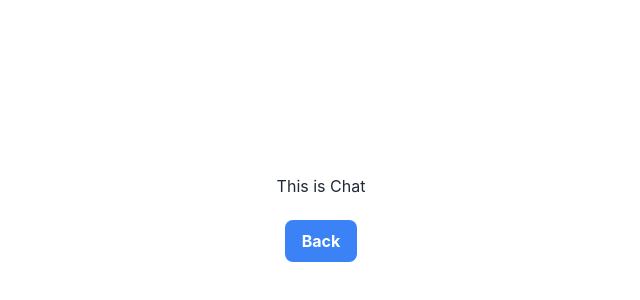
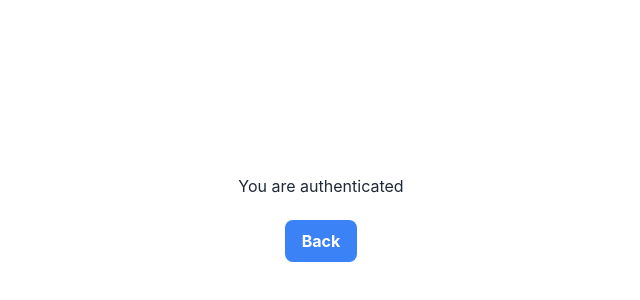
Before and after one commit to CalleTrogen/chatify-app, a React (Vite) app: page /chat in a window 1280 px wide. Shown: the part 180-480 px from the top of the page, without its empty margins (319-959 px from the left). Built offline with nearby package versions, Linux system fonts and the light colour scheme; sample sign-in values are in the browser's storage.

Commit message:
beginning steps to form a chat function

```diff
--- a/src/comp/Chat.jsx
+++ b/src/comp/Chat.jsx
@@ -1,20 +1,49 @@
 import { NavLink } from "react-router-dom";
+import React, { useState, useEffect } from 'react';
 
-let avatars = sessionStorage.getItem("avatars");
-let token = sessionStorage.getItem("jwt");
+const AuthComponent = () => {
+    const [jwt, setJwt] = useState('');
+    const [avatarUrl, setAvatarUrl] = useState('');
+    const [isAuthed, setIsAuthed] = useState(false);
 
-function Chat() {
+    useEffect(() => {
+        // Hämtar jwt från sessionStorage
+        const savedJwt = sessionStorage.getItem('jwt');
+        if (savedJwt) {
+            setJwt(savedJwt);
+            setIsAuthed(true);
+        }
+        // Hämtar avatar från sessionStorage
+        const savedAvatarUrl = sessionStorage.getItem('avatar');
+        if (savedAvatarUrl) {
+            setAvatarUrl(savedAvatarUrl);
+        }
+    }, []);
+
+
+    return (
+        <div>
+            {isAuthed ? (
+                <div>
+                    <h1>You are authenticated</h1>
+                    {avatarUrl && <img src={avatarUrl} alt="User Avatar" />}<br />
+                    <NavLink to='/'>
+                        <button className="bg-blue-500 hover:bg-blue-700 text-white font-bold py-2 px-4">Back</button>
+                    </NavLink>
+                </div>
+            ) : (
+                <h1>Please log in</h1>
+            )}
+        </div>
+    );
+};
+
+/* function Chat() {
     return (
         <>
             <h1>This is Chat</h1><br />
-            <NavLink to='/'>
-                <button className="bg-blue-500 hover:bg-blue-700 text-white font-bold py-2 px-4">Back</button>
-            </NavLink>
         </>
     )
-}
+} */
 
-console.log(avatars);
-console.log(token);
-
-export default Chat
+export default AuthComponent;
```
